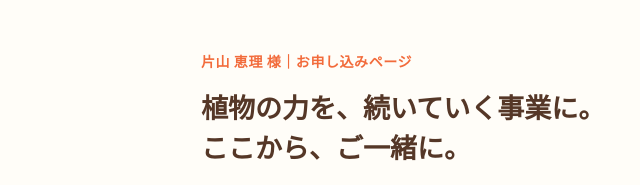
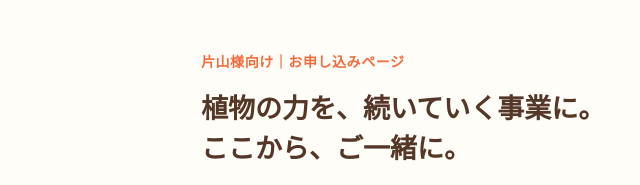
Before and after one commit to IOBSchool/os-application, a plain HTML site: page index.html in a window 1280 px wide. Shown: the top 185 px of the page, 119-759 px from the left. Drawn offline with Linux system fonts and the light colour scheme; a web font is replaced by a local one.

Commit message:
氏名表記を片山様向けに変更（フルネーム非表示）

```diff
--- a/index.html
+++ b/index.html
@@ -4,7 +4,7 @@
 <meta charset="UTF-8">
 <meta name="viewport" content="width=device-width, initial-scale=1.0">
 <meta name="robots" content="noindex, nofollow">
-<title>片山 恵理 様｜お申し込みページ｜ドイツIOBオーガニックスクール</title>
+<title>片山様向け｜お申し込みページ｜ドイツIOBオーガニックスクール</title>
 <link rel="preconnect" href="https://fonts.googleapis.com">
 <link rel="preconnect" href="https://fonts.gstatic.com" crossorigin>
 <link href="https://fonts.googleapis.com/css2?family=Zen+Old+Mincho:wght@500;700;900&family=Noto+Sans+JP:wght@400;500;700&display=swap" rel="stylesheet">
@@ -215,7 +215,7 @@
 
 <header class="hero">
   <div class="wrap">
-    <div class="eyebrow">片山 恵理 様｜お申し込みページ</div>
+    <div class="eyebrow">片山様向け｜お申し込みページ</div>
     <h1>植物の力を、続いていく事業に。<br>ここから、ご一緒に。</h1>
     <div class="lead">ドイツIOBオーガニックスクール<br>「オーガニック専門家コース」起業家向けグルコンプラン</div>
     <div class="logo">
```
